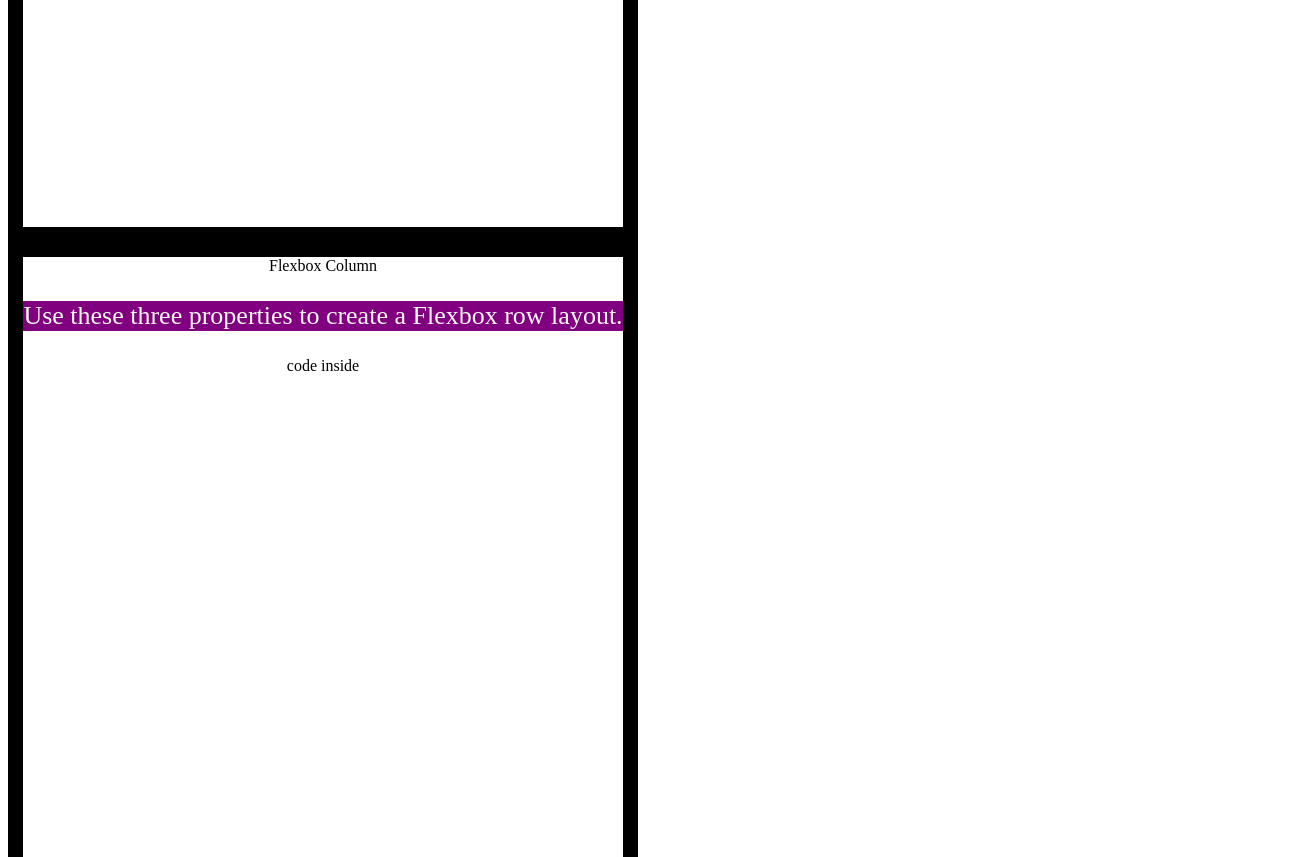
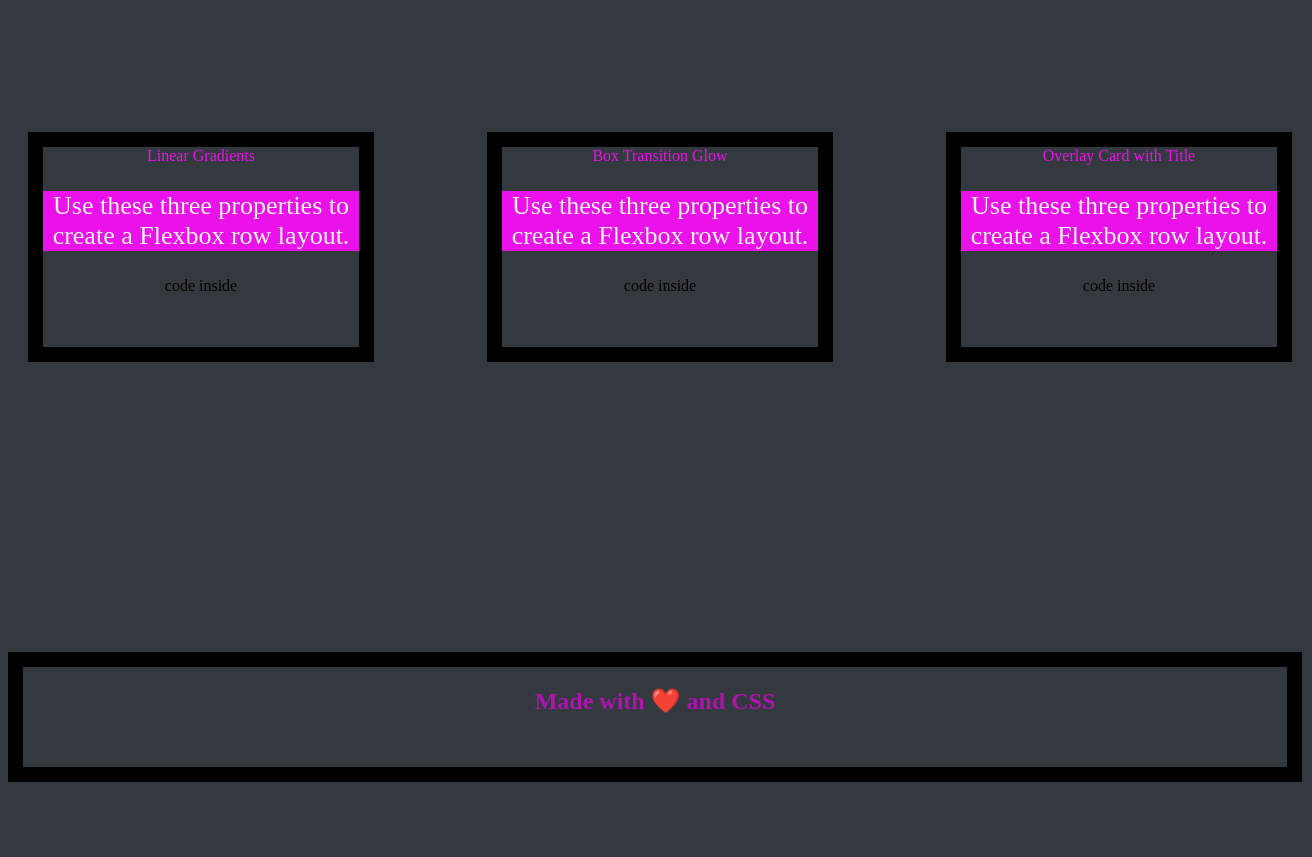
Before and after one commit to CobaltBlueish/css-cheat-sheet, a plain HTML site: page index.html in a window 1280 px wide. Shown: the part 520-1377 px from the top of the page, 1312 px wide, since content can reach past the window. After the commit the page ends 1310 px from the top, so only its background shows below. Drawn offline with Linux system fonts and the light colour scheme.

Commit message:
css edits Josh

```diff
--- a/style.css
+++ b/style.css
@@ -1,6 +1,10 @@
 
+:root{
+  --background-color:rgb(51, 57, 62);
+  --purple-text:#eb11eb;
+}
 header{
-
+  color:var(--purple-text);
 
 }
 
@@ -11,26 +15,39 @@ nav {
 }
 
 body {
-
+  background-color:var(--background-color);
 
 }
 
+/* Container where we want flex to occur*/
 main {
+  width: 100%;
+  height: 1000px;
+  display: flex;
+  flex-wrap: wrap;
+  padding:20px;
+  justify-content: space-between;
 
 
 }
 
 .snippet-box{
-    width: 600px;
-    height: 600px;
+    width: 25%;
+    height: 200px;
     text-align: center;
     border: 15px solid black;
   }
 
+  .snippet-box header{
+    color:var(--purple-text);
+  }
+
+
+
   .snippet-box-text {
     font-size: 26px;
     color: #f6f6ef;
-    background-color: #800080;
+    background-color: var(--purple-text);
   }
 
   .snippet.box-code{
@@ -39,9 +56,14 @@ main {
   }
 
 
+
+
 footer {
-    width: 600px;
-    height: 600px;
+    width: 100%;
+    height: 50px;
     text-align: center;
     border: 15px solid black;
+    background-color:var(--background-color);
+    color:rgb(177, 19, 177);
+    padding-bottom:50px
   }
```
